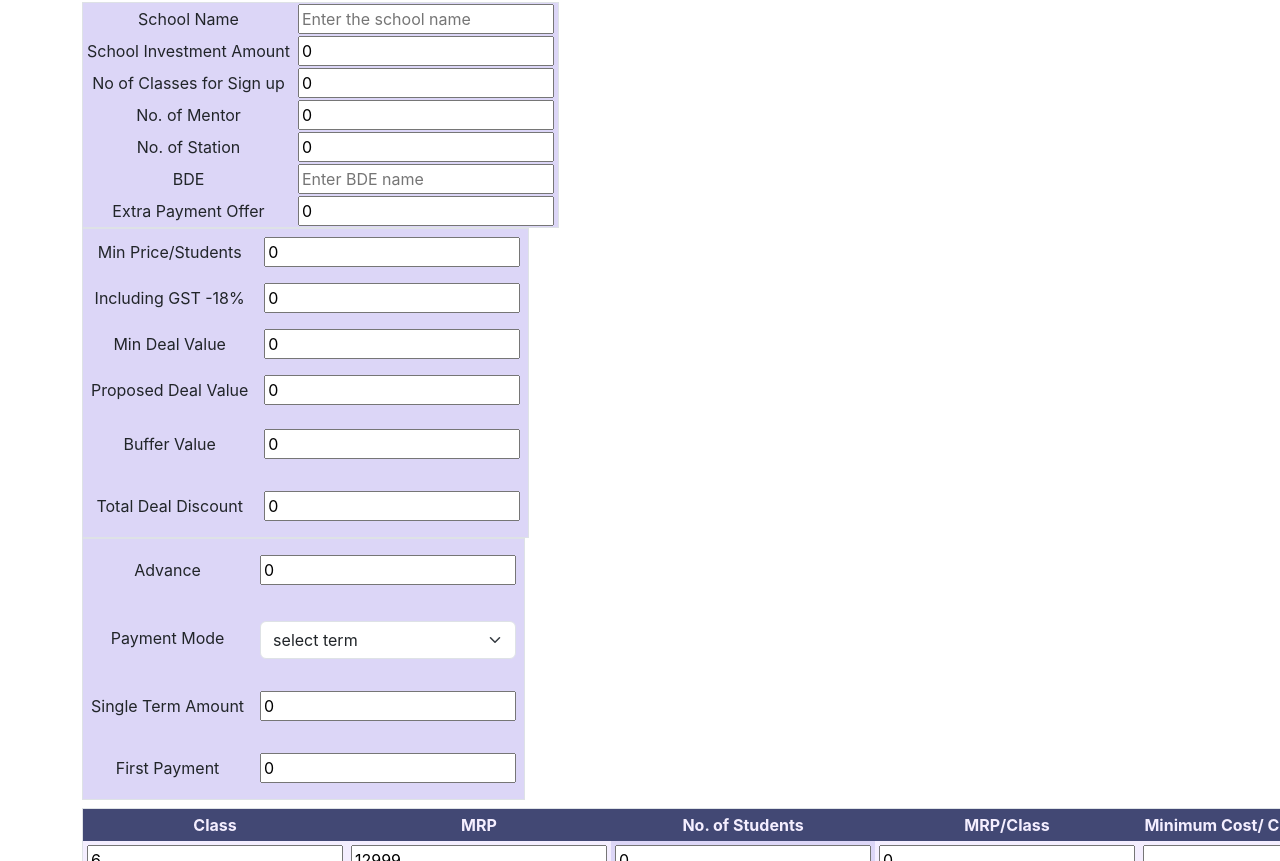
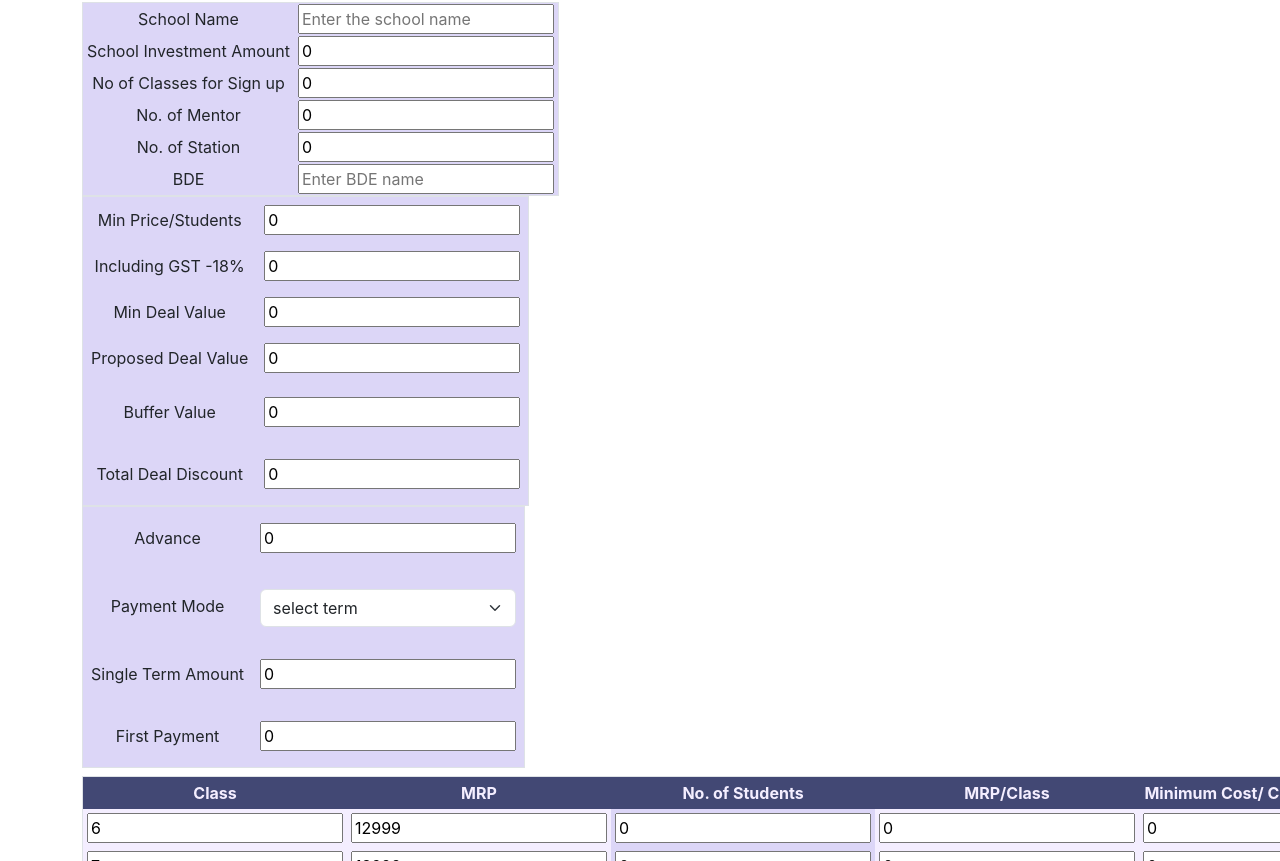
Before and after one commit to sayedishahath/class-price-calculator-frontend, a React (Create React App) app: page /normal-calculator in a window 1280 px wide. Shown: the part 379-1240 px from the top of the page. Built offline with nearby package versions, Linux system fonts and the light colour scheme.

Commit message:
front end

```diff
--- a/src/App.js
+++ b/src/App.js
@@ -1,11 +1,15 @@
 import logo from './logo.svg';
 import './App.css';
+import { useEffect } from 'react';
+import { resetState } from './actions/calculatorAction';
 import CalculatorNormal from './components/calculator-normal/calculator-normal-container';
 import CalculatorPremium from './components/calculator-premium/calculator-premium-container';
 import CalculatorMain from './components/calculator-main';
-import { Route, Routes, useLocation } from 'react-router-dom';
+import { Route, Routes, useLocation, useNavigate } from 'react-router-dom';
+import { useDispatch } from 'react-redux';
 
 function App() {
+  const dispatch = useDispatch()
   const location = useLocation();
   let calculatorType = '';
 
@@ -15,6 +19,17 @@ function App() {
     calculatorType = '- Premium';
   }
 
+  const navigate = useNavigate();
+
+  useEffect(() => {
+    if (location.pathname === '/normal-calculator') {
+      // Reset state when navigating to Normal Calculator
+      dispatch(resetState());
+    } else if (location.pathname === '/premium-calculator') {
+      // Reset state when navigating to Premium Calculator
+      dispatch(resetState());
+    }
+  }, [location, navigate, dispatch]);
   return (
     <div className="App container">
       <div className='flex gap-3 items-center justify-start flex-row mb-6 mt-3'>
--- a/src/actions/calculatorAction.js
+++ b/src/actions/calculatorAction.js
@@ -129,3 +129,9 @@ export const updateTotalStudents = (totalStudents) => ({
     type: 'UPDATE_TOTAL_QUATED_COST_PER_CLASS',
     totalQuatedCostPerClass,
   });
+
+  export const resetState = ()=>{
+    return {
+        type:"RESET_STATE"
+    }
+  }
--- a/src/components/calculator-normal/calculator-normal-container.js
+++ b/src/components/calculator-normal/calculator-normal-container.js
@@ -48,7 +48,8 @@ const calcs = useSelector((state)=>{
 const handleSubmit= async(e)=>{
     e.preventDefault()
     try{
-        const res = await axios.post("http://65.1.106.79:3007/bill", calcs)
+        calcs.calculatorType = 'standard'
+        const res = await axios.post("http://localhost:3007/bill", calcs)
         alert('saved successfully')
         // const capture = document.querySelector('.formContent')
         // html2canvas(capture).then((canvas)=>{
@@ -85,7 +86,7 @@ const handleSubmit= async(e)=>{
                         </div>
 
                     </div>
-            {/* <input type = "submit" value='save' className="uppercase  py-2 px-4 rounded mt-2 mb-2" style={{backgroundColor:"#424874" , color:"#F4EEFF"}}/> */}
+            <input type = "submit" value='save' className="uppercase  py-2 px-4 rounded mt-2 mb-2" style={{backgroundColor:"#424874" , color:"#F4EEFF"}}/>
             </form>
         </div>
     )
--- a/src/components/calculator-normal/class-table.js
+++ b/src/components/calculator-normal/class-table.js
@@ -228,7 +228,7 @@ export default function ClassTable(){
                                 <input className=" text-left w-[75px]" readOnly="true" type="Number" id='MRP' name='MRP' value={ele.MRP} onChange={(e) => handleChange(e, index)} />
                             </td>
                             <td className={`${cellClass}`} style={{backgroundColor:"#DCD6F7"}}>
-                                <input className="text-left w-[75px]"  type="Number" id='students' name='students' value={ele.students} onChange={(e) => handleChange(e, index)} />
+                                <input required className="text-left w-[75px]"  type="Number" id='students' name='students' value={ele.students} onChange={(e) => handleChange(e, index)} />
                             </td>
                             <td className={`${cellClass}`} style={{backgroundColor:"#F4EEFF"}}>
                                 <input className=" text-left w-[75px]" readOnly="false" type="Number" id='MRPperClass' name='MRPperClass' value={ele.MRPperClass} onChange={(e) => handleChange(e, index)} />
@@ -237,7 +237,7 @@ export default function ClassTable(){
                                 <input className=" text-left w-[75px]" readOnly="true" type="Number" id='minCostPerClass' name='minCostPerClass' value={ele.minCostPerClass} onChange={(e) => handleChange(e, index)} />
                             </td>
                             <td className={` ${cellClass}`} style={{backgroundColor:"#DCD6F7"}}>
-                                <input className="text-left w-[75px]" type="Number" id='propsalPricePerStudent' name='propsalPricePerStudent' value={ele.propsalPricePerStudent} onChange={(e) => handleChange(e, index)} />
+                                <input required className="text-left w-[75px]" type="Number" id='propsalPricePerStudent' name='propsalPricePerStudent' value={ele.propsalPricePerStudent} onChange={(e) => handleChange(e, index)} />
                             </td>
                             <td className={`${cellClass}`} style={{backgroundColor:"#F4EEFF"}}>
                                 <input className=" text-left w-[75px]" readOnly="true" type="Number" id='quatedCostPerClass' name='quatedCostPerClass' value={ele.quatedCostPerClass} onChange={(e) => handleChange(e, index)} />
--- a/src/components/calculator-normal/school-table.js
+++ b/src/components/calculator-normal/school-table.js
@@ -27,6 +27,7 @@ export default function SchoolTable(){
                     </td>
                     <td className={`${tableCellStyle} ${tableDataStyle}`}>
                         <input
+                        required
                         id="schoolName"
                         name="schoolName"
                         type="text"
@@ -42,6 +43,7 @@ export default function SchoolTable(){
                     </td>
                     <td className={`${tableCellStyle} ${tableDataStyle}`}>
                     <input
+                        required
                         type="number"
                         id="investementAmount"
                         name="investementAmount"
@@ -57,6 +59,7 @@ export default function SchoolTable(){
                     </td>
                     <td className={`${tableCellStyle} ${tableDataStyle}`}>
                     <input
+                        required
                         type="number"
                         id="classesForSignup"
                         name="classesForSignup"
@@ -72,6 +75,7 @@ export default function SchoolTable(){
                     </td>
                     <td className={`${tableCellStyle} ${tableDataStyle}`}>
                     <input
+                        required
                         type="number"
                         id='mentors'
                         name="mentors"
@@ -87,6 +91,7 @@ export default function SchoolTable(){
                     </td>
                     <td className={`${tableCellStyle} ${tableDataStyle}`}>
                     <input
+                        required
                         type="number"
                         id="stations"
                         name="stations"
@@ -102,6 +107,7 @@ export default function SchoolTable(){
                     </td>
                     <td className={`${tableCellStyle} ${tableDataStyle}`}>
                         <input
+                        required
                         type="text"
                         id="BDE"
                         name="BDE"
@@ -111,21 +117,6 @@ export default function SchoolTable(){
                         onChange={handleChange} />
                     </td>
                 </tr>
-                <tr>
-                    <td className={`${tableCellStyle}  ${tableHeaderStyle}`}>
-                        <label htmlFor='extraPaymentOffer'>Extra Payment Offer</label>
-                    </td>
-                    <td className={`${tableCellStyle}  ${tableDataStyle}`}>
-                        <input
-                        type="text"
-                        id="extraPaymentOffer"
-                        name="extraPaymentOffer"
-                        className={inputClasses}
-                        placeholder='Extra payment offer'
-                        value={calcs.extraPaymentOffer}
-                        onChange={handleChange} />
-                    </td>
-                </tr>
             </tbody>
         </table>
     </div>
--- a/src/components/calculator-premium/calculator-premium-container.js
+++ b/src/components/calculator-premium/calculator-premium-container.js
@@ -1,4 +1,4 @@
-import { useState } from "react"
+import { useEffect, useState } from "react"
 import axios from 'axios'
 import html2canvas from 'html2canvas'
 import jsPDF from 'jspdf'
@@ -48,7 +48,8 @@ const calcs = useSelector((state)=>{
 const handleSubmit= async(e)=>{
     e.preventDefault()
     try{
-        const res = await axios.post("http://65.1.106.79:3007/bill", calcs)
+        calcs.calculatorType='premium'
+        const res = await axios.post("http://localhost:3007/bill", calcs)
         alert('saved successfully')
         // const capture = document.querySelector('.formContent')
         // html2canvas(capture).then((canvas)=>{
@@ -85,7 +86,7 @@ const handleSubmit= async(e)=>{
                         </div>
 
                     </div>
-            {/* <input type = "submit" value='save' className="uppercase  py-2 px-4 rounded mt-2 mb-2" style={{backgroundColor:"#424874" , color:"#F4EEFF"}}/> */}
+            <input type = "submit" value='save' className="uppercase  py-2 px-4 rounded mt-2 mb-2" style={{backgroundColor:"#424874" , color:"#F4EEFF"}}/>
             </form>
         </div>
     )
--- a/src/reducers/calculationReducers.js
+++ b/src/reducers/calculationReducers.js
@@ -1,4 +1,5 @@
 const initialState = {
+    calculatorType:"",
     schoolName:"",
     investementAmount:0,
     classesForSignup:0,
@@ -165,6 +166,9 @@ export default function calculationReducer(state=initialState,action){
             return { ...state, totalQuatedCostPerClass: action.totalQuatedCostPerClass };
         }
 
+        case 'RESET_STATE':{
+            return initialState
+        }
         default:
           return state;
       }
```
